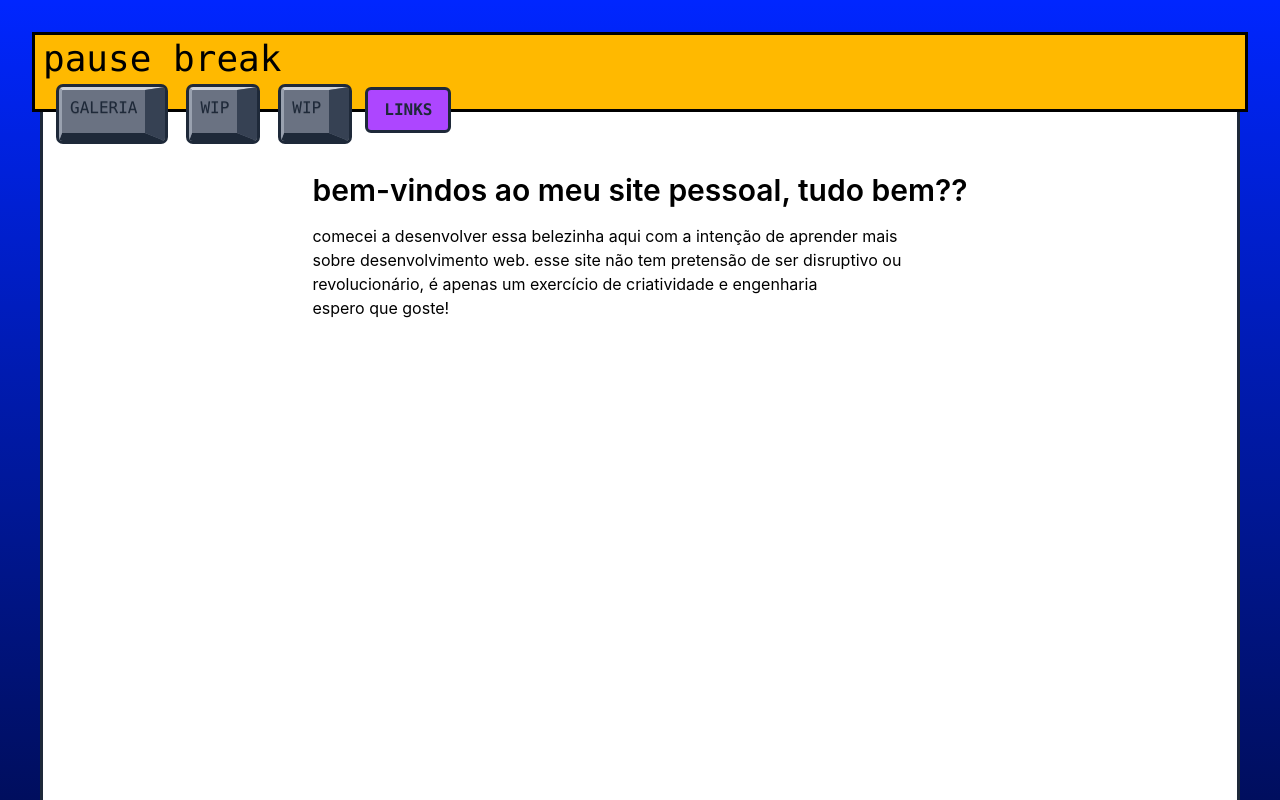
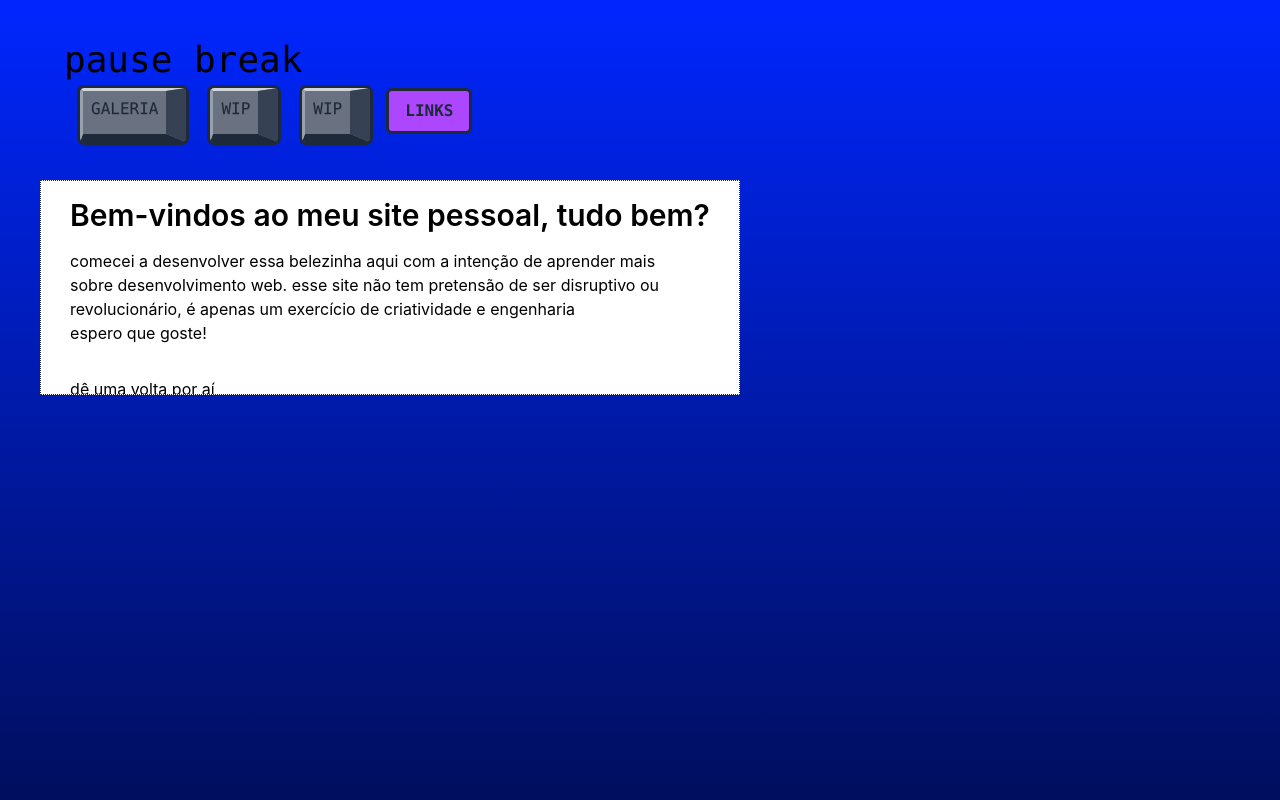
Before and after one commit to heitor-silvano/personal-website, a Next.js app: page / in a window 1280 px wide. Built offline with nearby package versions, Linux system fonts and the light colour scheme.

Commit message:
feat: resizable elements

```diff
--- a/package.json
+++ b/package.json
@@ -18,6 +18,7 @@
     "drizzle-orm": "^0.45.1",
     "next": "16.1.6",
     "postcss": "^8.5.6",
+    "re-resizable": "^6.11.2",
     "react": "19.2.3",
     "react-dom": "19.2.3",
     "react-draggable": "^4.5.0"
--- a/src/app/layout.tsx
+++ b/src/app/layout.tsx
@@ -29,8 +29,8 @@ export default function RootLayout({
       <body
         className={`${geistSans.variable} ${geistMono.variable} antialiased`}
       >
-        <div className="p-8 absolute w-full">
-          <div className="border-3 p-2 pt-1 bg-amber-400 max-h-20 z-20">
+        <div className="absolute w-full flex flex-row justify-center mt-4">
+          <div className="w-300 p-6">
             <div className="flex flex-row gap-2">
               <p className="font-mono font-medium text-4xl">pause break</p>
               <BackButton />
@@ -39,7 +39,9 @@ export default function RootLayout({
             <MainMenu />
           </div>
         </div>
-        <div className="bg-linear-to-b from-[#0026ff] to-[#000e5e] pt-25 h-dvh">{children}</div>
+        <div className="bg-linear-to-b from-[#0026ff] to-[#000e5e] pt-25 h-dvh">
+          {children}
+        </div>
       </body>
     </html>
   );
--- a/src/app/page.tsx
+++ b/src/app/page.tsx
@@ -1,12 +1,17 @@
-import Button from "@/components/button";
+"use client";
+import { Resizable } from 're-resizable'
 
 export const Index = () => {
   return (
-    <div className="w-full flex justify-center">
-      <div className="h-[calc(100dvh-100px)] w-300 flex flex-row justify-center bg-white border-gray-800 border-r-3 border-l-3">
-        <div className="text-center p-4 flex flex-col gap-4 pt-18">
-          <p className="text-3xl font-semibold">bem-vindos ao meu site pessoal, tudo bem??</p>
-          <div className="w-150 text-left --space-mono">
+    <div className="w-full flex mt-10 p-10" >
+      <Resizable defaultSize={{ width: 700, height: 215 }}
+        className="flex flex-row justify-center bg-white border-gray-800 border border-dotted overflow-hidden"
+      >
+        <div className="p-4 flex flex-col gap-4 text-left">
+          <p className="text-3xl font-semibold flex flex-row align-center">
+            Bem-vindos ao meu site pessoal, tudo bem?
+          </p>
+          <div className="w-150">
             <p>
               comecei a desenvolver essa belezinha aqui com a intenção de
               aprender mais sobre desenvolvimento web. esse site não tem
@@ -14,9 +19,11 @@ export const Index = () => {
               exercício de criatividade e engenharia
             </p>
             <p>espero que goste!</p>
+            <p className="pt-8">dê uma volta por aí</p>
+            <p className="pt-16">você está me vasculhando?</p>
           </div>
         </div>
-      </div>
+      </Resizable>
     </div>
   );
 };
```
Also changed, not shown: 1 other file (tests, documents, lock files or other folders).
